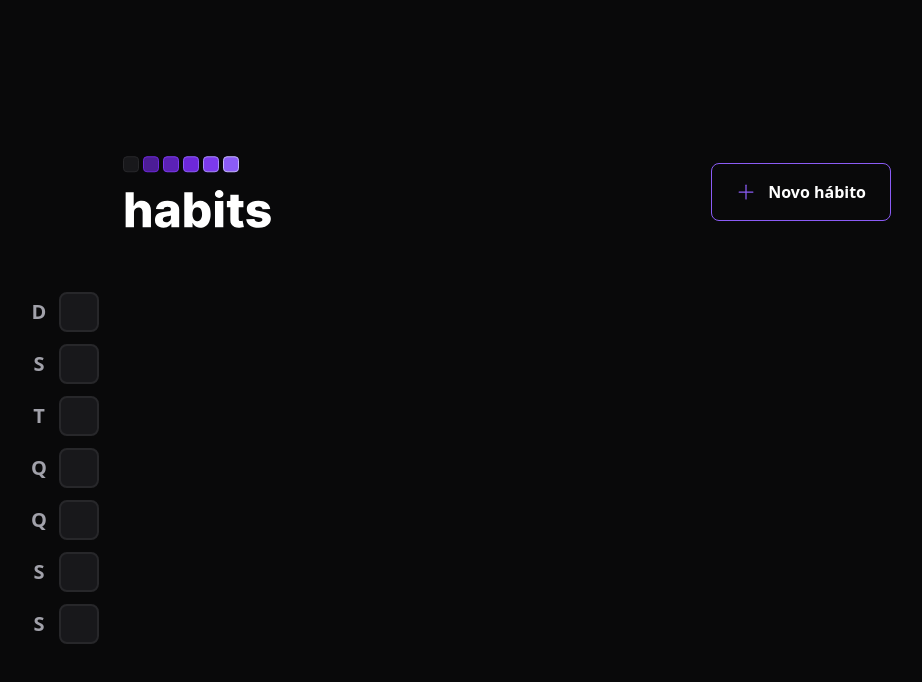
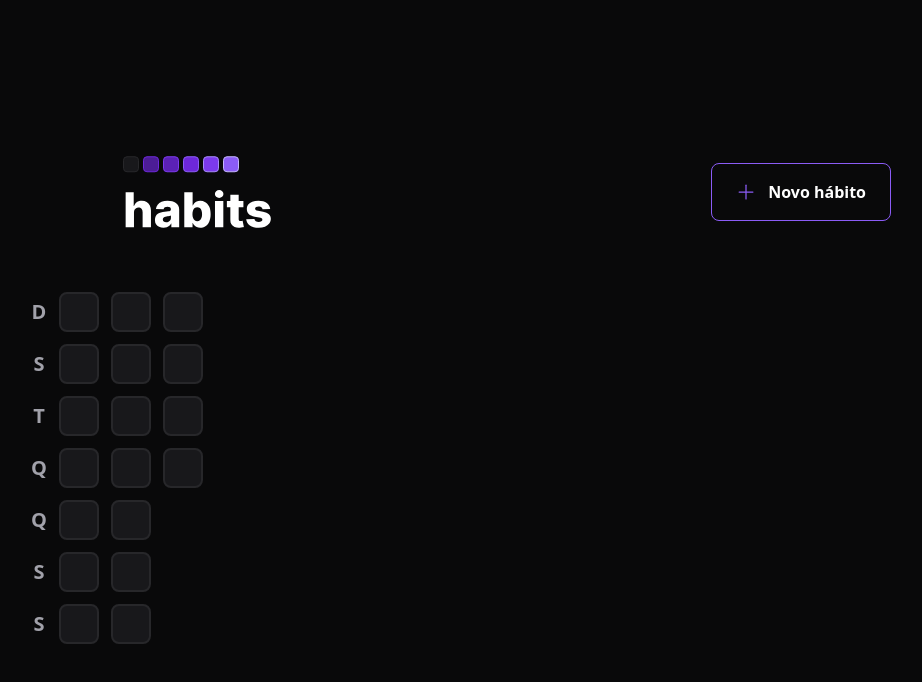
Before and after one commit to RayanneRamos/nlw-setup-web, a React (Vite) app: page / in a window 1280 px wide. Shown: the top 682 px of the page, without its empty margins (133-1055 px from the left). Built offline with nearby package versions, Linux system fonts and the light colour scheme.

Commit message:
gerando os dias da semana

```diff
--- a/src/components/SummaryTable.tsx
+++ b/src/components/SummaryTable.tsx
@@ -1,6 +1,10 @@
+import { generateDatesFromYearBeginning } from "../utils/generate-dates-from-year-beginning";
 import { HabitDay } from "./HabitDay";
 
 const weekDays = ['D', 'S', 'T', 'Q', 'Q', 'S', 'S'];
+
+const summaryDates = generateDatesFromYearBeginning();
+console.log(summaryDates);
 
 export function SummaryTable() {
   return (
@@ -18,14 +22,9 @@
         })}
       </div>
       <div className="grid grid-rows-7 grid-flow-col gap-3">
-        <HabitDay />
-        <HabitDay />
-        <HabitDay />
-        <HabitDay />
-        <HabitDay />
-        <HabitDay />
-        <HabitDay />
-
+        { summaryDates.map((date) => {
+          return <HabitDay key={date.toString()} />
+        }) }
       </div>
     </div>
   );
```
